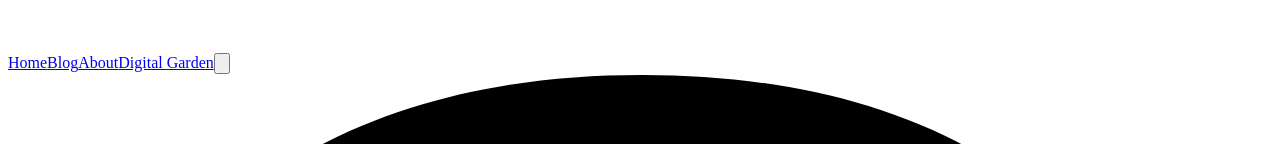
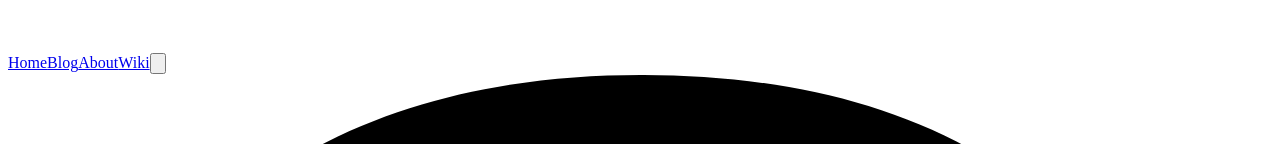
Before and after one commit to sadanand-singh/reckoning.dev-gatsby, a Gatsby site: page / in a window 1280 px wide. Shown: the part 870-1014 px from the top of the page. Built offline with nearby package versions, Linux system fonts and the light colour scheme; Gatsby itself is replaced by a stand-in of ours.

Commit message:
update wiki link on header

```diff
--- a/src/components/header.js
+++ b/src/components/header.js
@@ -32,10 +32,10 @@ const Header = ({ activePage }) => (
         </NavLink>
         <NavExtLink
           to="https://notes.reckoning.dev/"
-          title="Digital Garden"
-          selected={activePage === "Digital Garden"}
+          title="Wiki"
+          selected={activePage === "wiki"}
         >
-          Digital Garden
+          Wiki
         </NavExtLink>
       </span>
       <ThemeToggle className="hidden sm:block hover:text-accent transition duration-150" />
```
